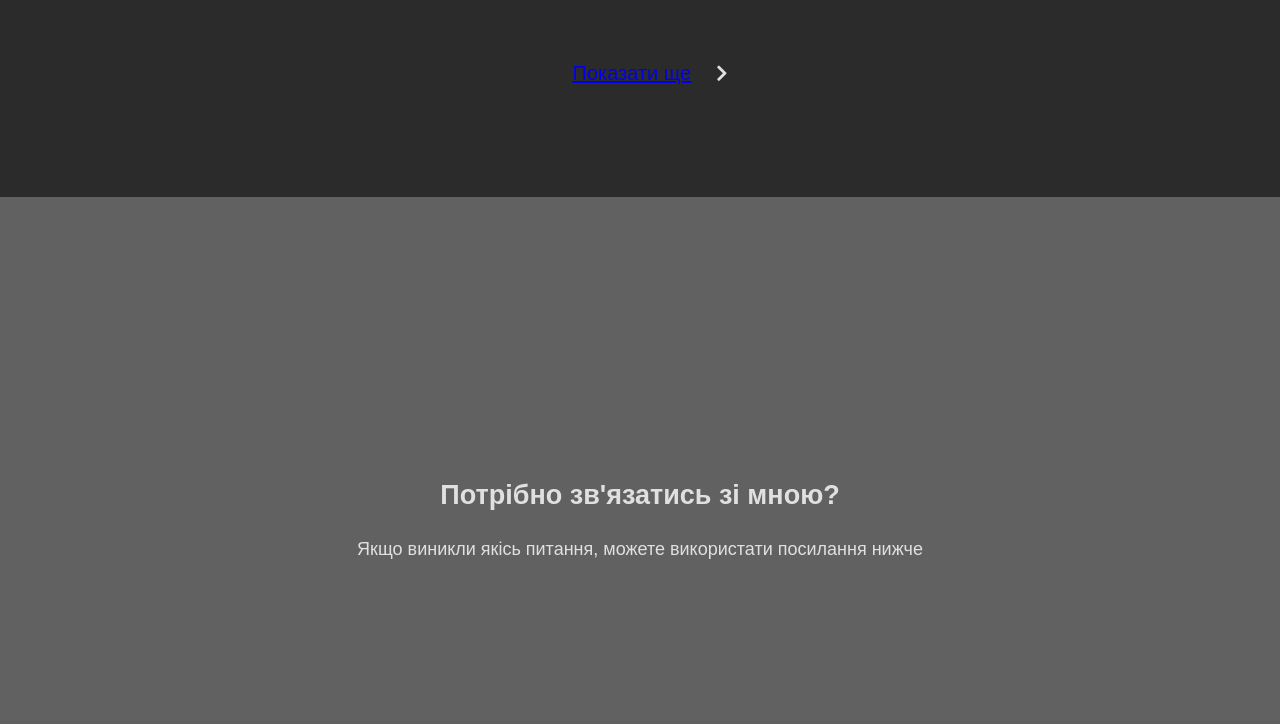
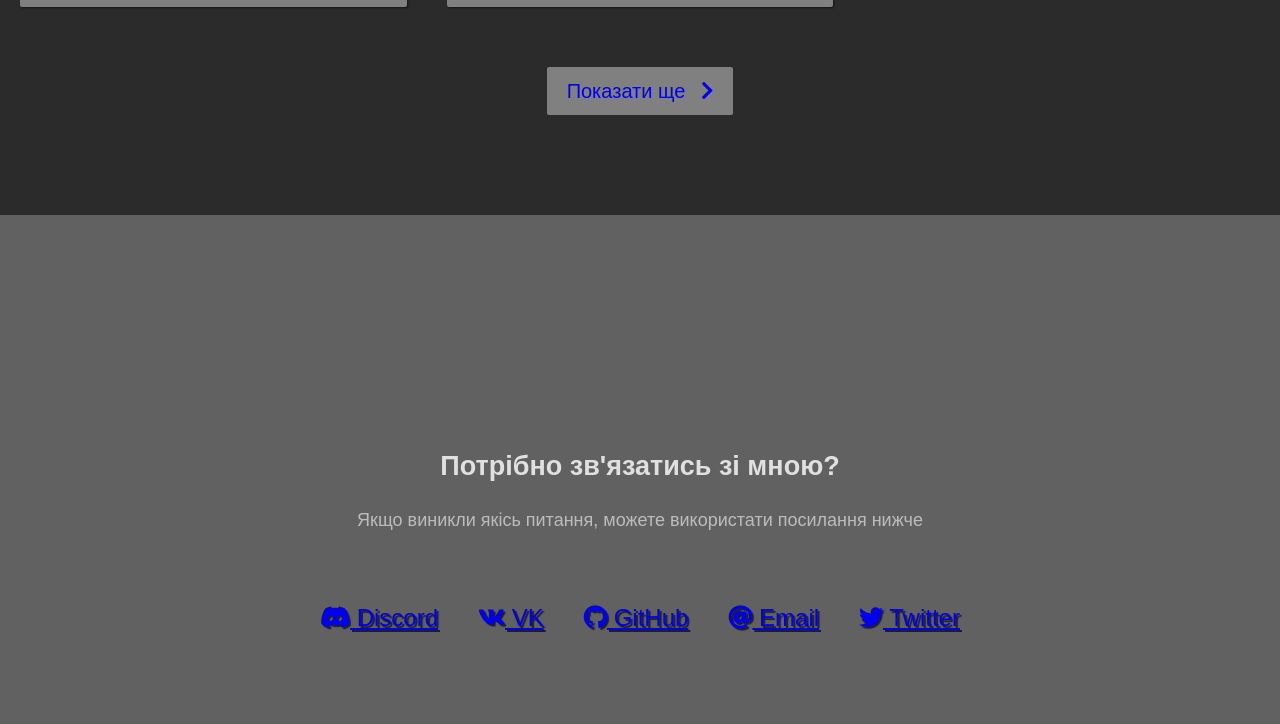
Before and after one commit to TFlashgamer/FrontDev-practice-firstPortfolio, a plain HTML site: page index.html in a window 1280 px wide. Shown: the part 1736-2460 px from the top of the page. Drawn offline with nearby package versions, Linux system fonts and the light colour scheme.

Commit message:
17.07 (added more animation, added links)

```diff
--- a/css/style.css
+++ b/css/style.css
@@ -1,7 +1,9 @@
 /*
- TODO: Випадаюче меню
- TODO: Відео на фон
  TODO: Адаптивність
+ TODO: Градієнт
+ TODO: Анімації
+ TODO: Поправити менюшку
+ TODO: БІЛЬШЕ АНІМАЦІЙ
 */
 
 @import url(https://fonts.googleapis.com/css?family=Lato:400);
@@ -33,7 +35,7 @@ body {
 .navigation-menu-bars::after {
   cursor: pointer;
   border-radius: 1px;
-  height: 2px;
+  height: 1px;
   width: 25px;
   background: #fff;
   position: absolute;
@@ -255,21 +257,91 @@ h2 {
 
 .project-button {
   font-size: 2rem;
-  background: var(--main-gray);
+  background: gray;
   transition: background 0.3s ease-out;
   display: inline-block;
   padding: 1rem 2rem;
   border-radius: 2px;
+  text-decoration: none;
+}
+
+.contact-link:hover {
+  transform: translateY(8px);
+}
+
+.contact-link {
+  font-size: 2.4rem;
+  text-shadow: 2px 2px 1px #1f1f1f;
+  transition: transform 0.3s ease-out;
+  display: inline-block;
+  padding: 1rem 2rem;
+  border-radius: 2px;
+}
+
+.project-button > i {
+  margin-left: 10px;
+  transform: translateX(0);
+  transition: transform 0.3s ease-out;
+}
+
+.project-button:hover > i {
+  transform: translateX(2px);
 }
 
 .project-button:hover {
   background: rgb(134, 78, 78);
 }
 
+.container {
+  position: relative;
+  display: inline-block;
+  padding: 10px;
+}
+.container:before {
+  position: absolute;
+  left: 0;
+  top: 40%;
+  width: 0;
+  height: 3px;
+  background: #ffffff;
+  z-index: -1;
+  content: "";
+}
+.container:hover::before {
+  animation: bg-animation 0.6s 1;
+  animation-fill-mode: forwards;
+}
+
+@keyframes bg-animation {
+  0% {
+    width: 10%;
+  }
+  100% {
+    width: 100%;
+  }
+}
+
 .fa,
-.fas {
+.fas,
+.fab {
   font-weight: 900;
   font-family: "Font Awesome 5 Free";
+  -moz-osx-font-smoothing: grayscale;
+  -webkit-font-smoothing: antialiased;
+  display: inline-block;
+  font-style: normal;
+  font-variant: normal;
+  text-rendering: auto;
+  line-height: 1;
+}
+
+.contact-links {
+  display: flex;
+  justify-content: center;
+  width: 100%;
+  max-width: 980px;
+  margin-top: 4rem;
+  flex-wrap: wrap;
 }
 
 body {
@@ -284,13 +356,19 @@ body {
 }
 h1 {
   text-transform: uppercase;
-  color: #fff;
+}
+
+h1,
+p {
+  animation-duration: 10s;
+  animation-name: transition;
+  animation-iteration-count: 1;
+  animation-direction: alternate;
 }
 
 .project-heading {
   max-width: 640px;
   margin: 0 auto 6rem auto;
-  border-bottom: 0.2rem solid white;
 }
 
 .code {
@@ -384,3 +462,17 @@ h1 {
     background: rgba(41, 41, 41, 0.6);
   }
 }
+
+@keyframes transition {
+  0% {
+    color: rgba(255, 255, 255, 0);
+  }
+
+  50% {
+    color: rgba(255, 255, 255, 0.582);
+  }
+
+  100% {
+    color: rgb(255, 255, 255);
+  }
+}
--- a/index.html
+++ b/index.html
@@ -9,7 +9,6 @@
       href="https://use.fontawesome.com/releases/v5.8.2/css/all.css"
     />
     <link rel="shortcut icon" href="src/ts.png" type="image/png" />
-    <!-- ! БАГ -->
     <title>TSlash</title>
   </head>
 
@@ -56,7 +55,9 @@
         </div>
       </section>
       <section id="projects" class="projects">
-        <h2 class="project-heading">Ось декілька моїх робіт</h2>
+        <div class="container">
+          <h2 class="project-heading">Ось декілька моїх робіт</h2>
+        </div>
         <div class="project-grid">
           <!-- * FrontDev1 -->
           <a class="project" href="">
@@ -116,8 +117,9 @@
             </p>
           </a>
         </div>
-        <a class="project-button" href="html/allprojects.html">Показати ще</a>
-        <i class="fas fa-chevron-right" aria-hidden="true"></i>
+        <a class="project-button" href="html/allprojects.html"
+          >Показати ще <i class="fas fa-chevron-right" aria-hidden="true"></i
+        ></a>
       </section>
       <section id="contacts" class="contacts">
         <div class="contact-text">
@@ -126,7 +128,28 @@
           </h2>
           <p>Якщо виникли якісь питання, можете використати посилання нижче</p>
         </div>
-        <div class="contact-links"></div>
+        <div class="contact-links">
+          <a class="contact-link" href="https://discord.gg/yJ9j87P">
+            <i class="fab fa-discord" aria-hidden="true"></i>
+            Discord
+          </a>
+          <a class="contact-link" href="https://vk.com/tslashdream">
+            <i class="fab fa-vk"></i>
+            VK
+          </a>
+          <a class="contact-link" href="https://github.com/TFlashgamer">
+            <i class="fab fa-github"></i>
+            GitHub
+          </a>
+          <a class="contact-link" href="mailto:supergamerzxtata@gmail.com">
+            <i class="fas fa-at"></i>
+            Email
+          </a>
+          <a class="contact-link" href="https://twitter.com/TSlash_">
+            <i class="fab fa-twitter"></i>
+            Twitter
+          </a>
+        </div>
       </section>
     </main>
 
```
